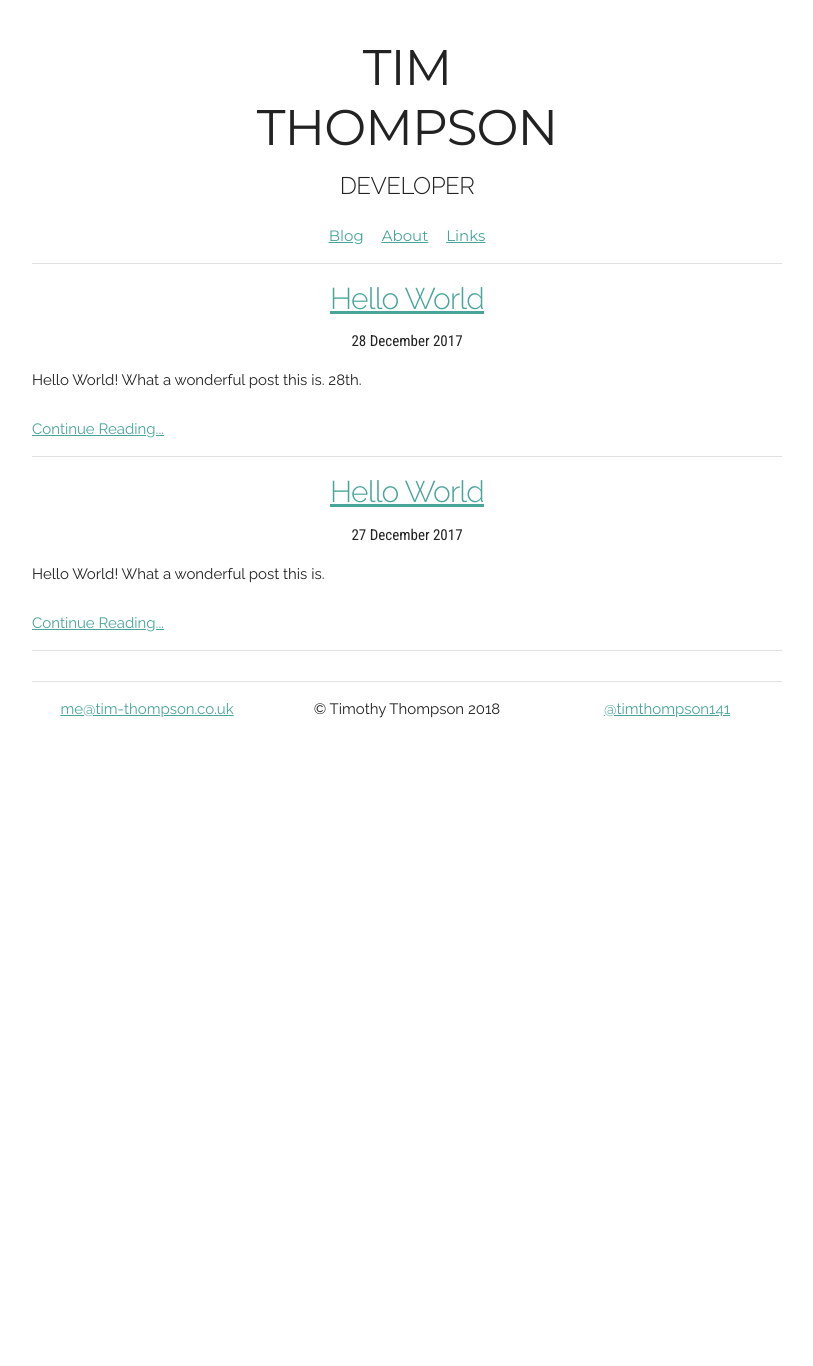
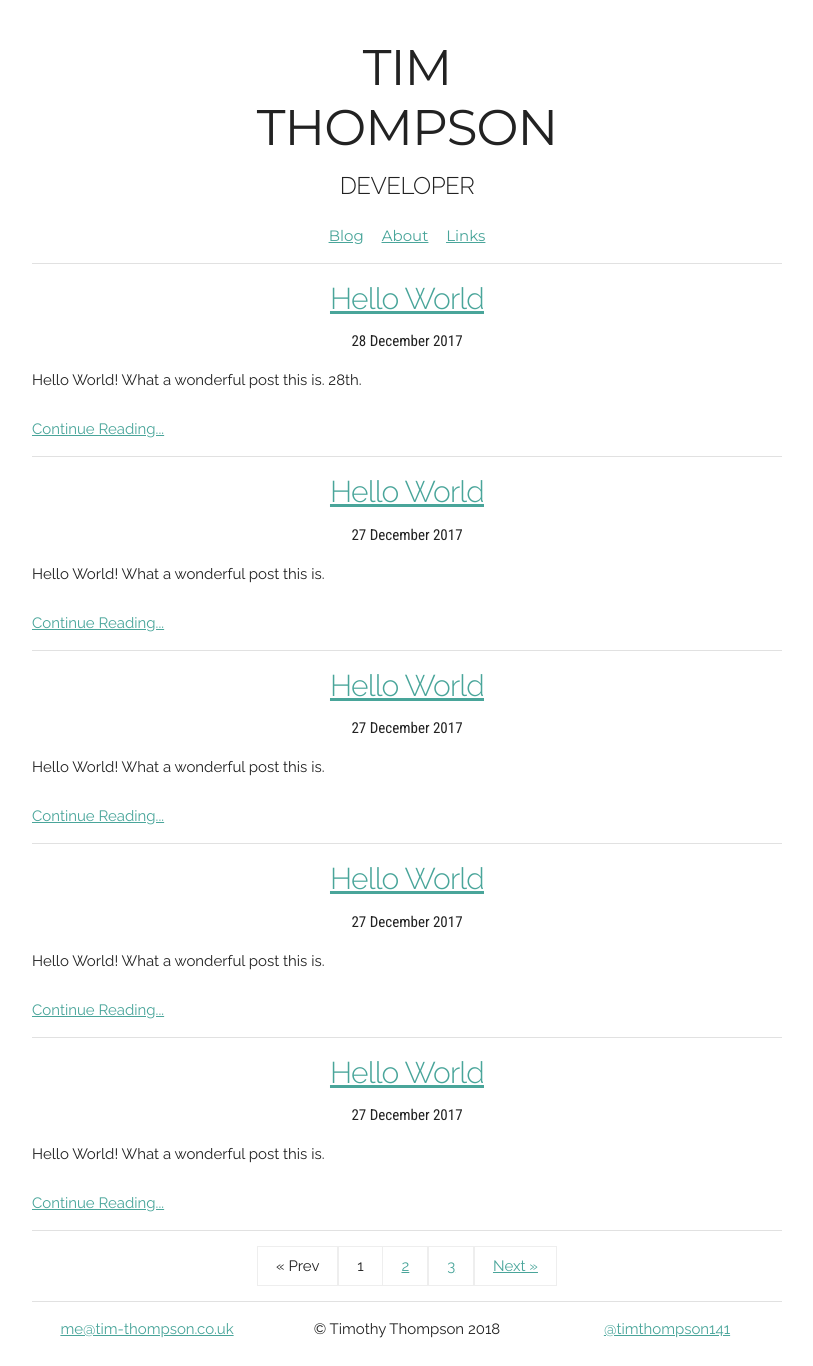
Before and after one commit to tim-thompson/blog, a Jekyll site: the page built from index.html, in a window 1280 px wide. Shown: the whole page, without its empty margins (233-1046 px from the left). Built offline with Jekyll 4.4.1, drawn with Linux system fonts in a browser that asks for light colours; some web fonts are replaced; the list of posts is cut into pages by our own code; comment, search, counter and statistics services are not loaded; before the commit the page ends 900 px from its top, so only the background shows below that.

```diff
--- a/_config.yml
+++ b/_config.yml
@@ -12,5 +12,5 @@ baseurl: /blog
 
 plugins: [jekyll-paginate]
 
-paginate: 10
+paginate: 5
 paginate_path: /page:num/
--- /dev/null
+++ b/_posts/2017-12-27-hello-world (copy 7).md
@@ -0,0 +1,6 @@
+---
+layout: post
+title: Hello World
+---
+
+Hello World! What a wonderful post this is.
--- /dev/null
+++ b/_posts/2017-12-27-hello-world (copy 8).md
@@ -0,0 +1,6 @@
+---
+layout: post
+title: Hello World
+---
+
+Hello World! What a wonderful post this is.
--- /dev/null
+++ b/_posts/2017-12-27-hello-world (copy 9).md
@@ -0,0 +1,6 @@
+---
+layout: post
+title: Hello World
+---
+
+Hello World! What a wonderful post this is.
```
Also changed, not shown: _posts/2017-12-27-hello-world (copy 1).md (added, +6 -0 lines), _posts/2017-12-27-hello-world (copy 10).md (added, +6 -0 lines), _posts/2017-12-27-hello-world (copy 2).md (added, +6 -0 lines), _posts/2017-12-27-hello-world (copy 3).md (added, +6 -0 lines), _posts/2017-12-27-hello-world (copy 4).md (added, +6 -0 lines), _posts/2017-12-27-hello-world (copy 5).md (added, +6 -0 lines), _posts/2017-12-27-hello-world (copy 6).md (added, +6 -0 lines).
